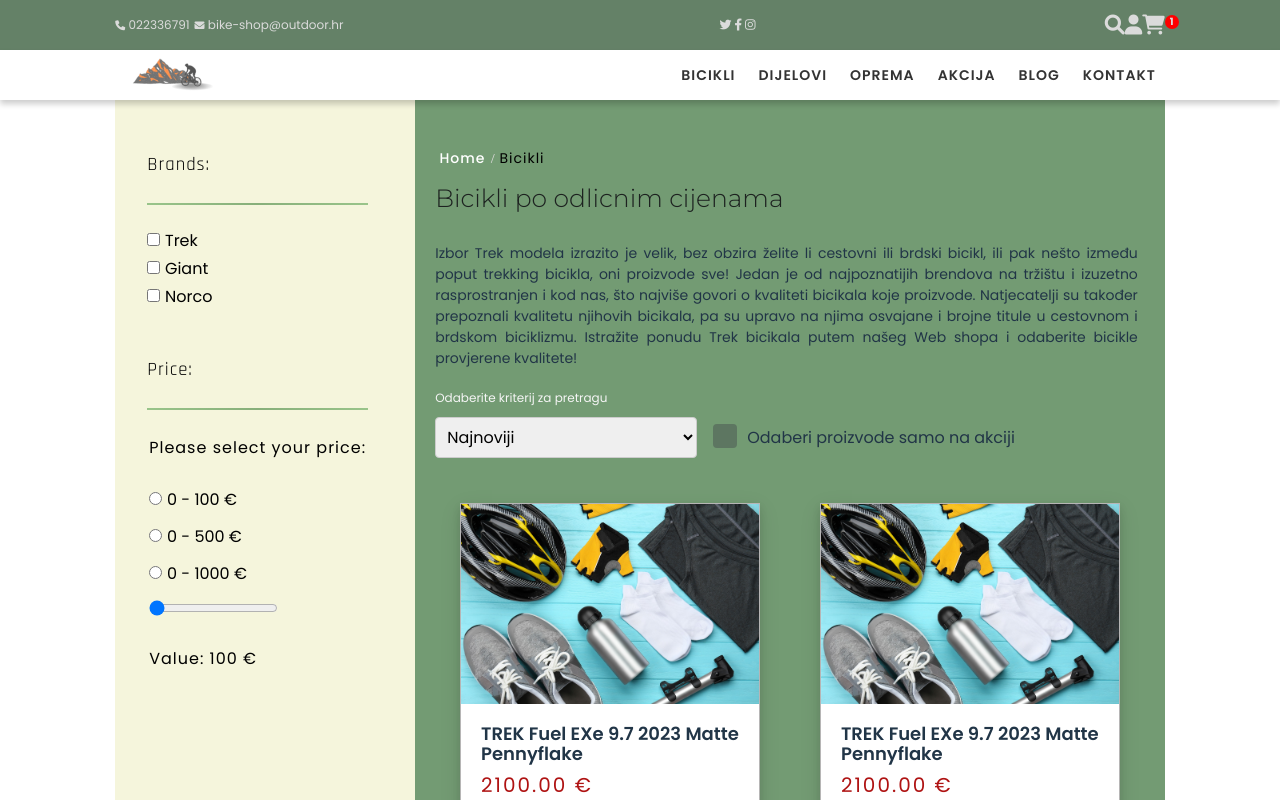
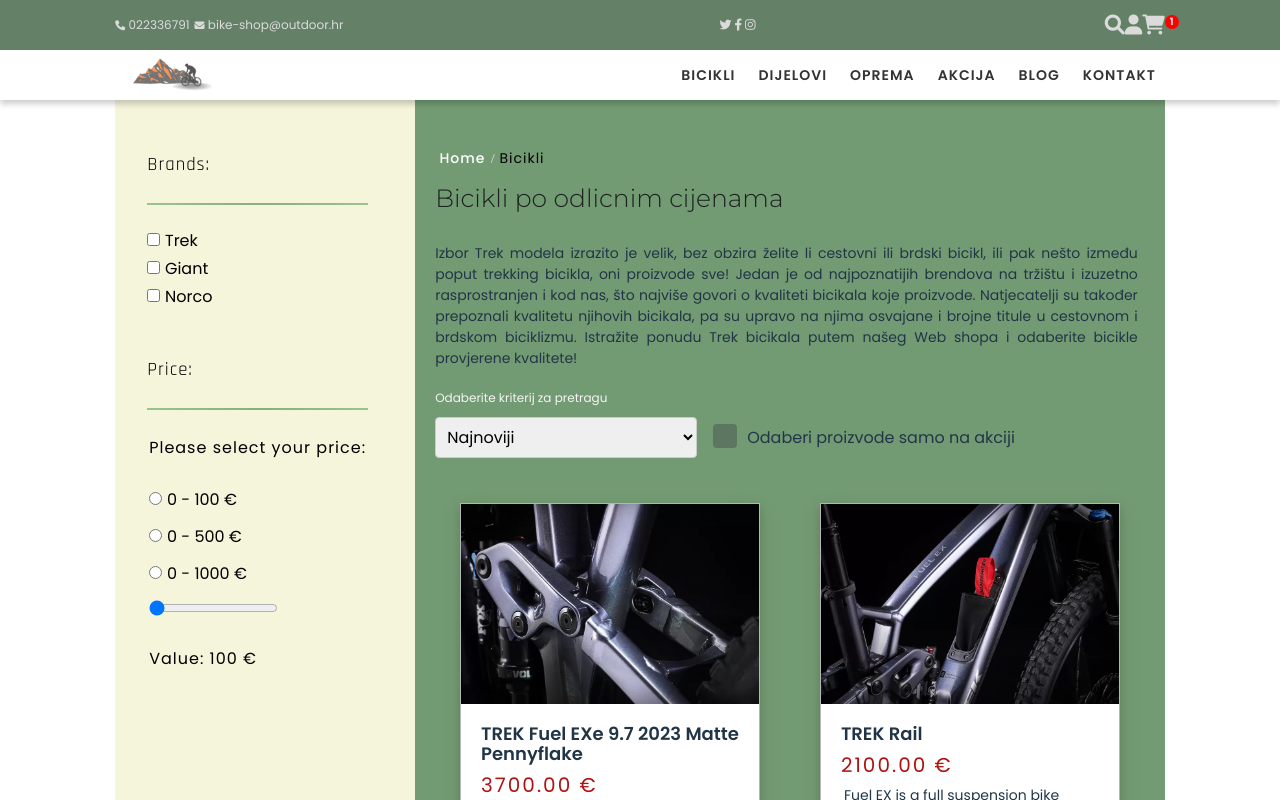
Before and after one commit to CharacterXY/webshop-react, a React (Vite) app: page /bicikli in a window 1280 px wide. Shown: the top 800 px of the page. Built offline with nearby package versions, Linux system fonts and the light colour scheme; data requests are answered from the project's data file.

Commit message:
commit s racunala

```diff
--- a/data/products.json
+++ b/data/products.json
@@ -5,23 +5,23 @@
       "title": "TREK Fuel EXe 9.7 2023 Matte Pennyflake",
       "price": "3700.00 €",
       "description": "Fuel EX is a full suspension bike that’s made to hit every trail, every day. From epic long-distance rides to rowdy local trails after work, Fuel EX’s balanced geometry and sweet-spot suspension set-up give you nerve for descents and heart for climbs. We don’t think you should have to choose just one mountain bike. But if you do, choose this one.",
-      "imageUrl": "../../assets/bicikli-oprema.jpg"
+      "imageUrl": "/src/assets/fuel-ex-8(3).webp"
     },
 
     {
       "id": 2,
       "title": "TREK Rail",
       "price": "2100.00 €",
-      "description": "Ovo je smao neki text o ovoj bicikli",
-      "imageUrl": "../../assets/trek-rail.webp"
+      "description": "Fuel EX is a full suspension bike that’s made to hit every trail, every day. From epic long-distance rides to rowdy local trails after work, Fuel EX’s balanced geometry and sweet-spot suspension set-up give you nerve for descents and heart for climbs. We don’t think you should have to choose just one mountain bike. But if you do, choose this one.",
+      "imageUrl": "/src/assets/fuel-ex-8(2).webp"
     },
 
     {
       "id": 3,
       "title": "Giant Anthem",
       "price": "1800.00 €",
-      "description": "Ovo je smao neki text o ovoj bicikli",
-      "imageUrl": "../../assets/trek_rail9.8.webp"
+      "description": "Fuel EX is a full suspension bike that’s made to hit every trail, every day. From epic long-distance rides to rowdy local trails after work, Fuel EX’s balanced geometry and sweet-spot suspension set-up give you nerve for descents and heart for climbs. We don’t think you should have to choose just one mountain bike. But if you do, choose this one.",
+      "imageUrl": "/src/assets/trek-rail.webp"
     }
   ]
 }
--- a/src/Components/Pages/BikesPage.jsx
+++ b/src/Components/Pages/BikesPage.jsx
@@ -9,7 +9,6 @@
 import { NavLink } from "react-router-dom";
 
 function Bikes({ products }) {
-
   return (
     <>
       <Header />
@@ -60,10 +59,15 @@
             </label>
           </div>
           <div className="card-container">
-           { products.map((product) => (
-              <Product />
-           ))}
-
+            {products.map((product) => (
+              <Product
+                key={product.id}
+                title={product.title}
+                price={product.price}
+                description={product.description}
+                imageUrl={product.imageUrl}
+              />
+            ))}
           </div>
           <div className="pagination">
             <div className="pagination pagination--1">1</div>
--- a/src/Components/Products/Product.jsx
+++ b/src/Components/Products/Product.jsx
@@ -1,26 +1,20 @@
 import "./Product.scss";
-import productImage from "../../assets/bicikli-oprema.jpg";
+//import productImage from "../../assets/bicikli-oprema.jpg";
 
-function Product({ products }) {
+function Product({ title, price, description, imageUrl }) {
+  const fullImageUrl = `${imageUrl}`;
+
   return (
     <div>
       <div className="product-card">
         <div className="product-image">
-          <img src={productImage} alt="Product Image" />
+          <img src={imageUrl} alt="Product Image" />
         </div>
+
         <div className="product-info product-info-background">
-          <div className="product-title">
-            TREK Fuel EXe 9.7 2023 Matte Pennyflake
-          </div>
-          <div className="product-price">2100.00 €</div>
-          <div className="product-description">
-            Fuel EX is a full suspension bike that’s made to hit every trail,
-            every day. From epic long-distance rides to rowdy local trails after
-            work, Fuel EX’s balanced geometry and sweet-spot suspension set-up
-            give you nerve for descents and heart for climbs. We don’t think you
-            should have to choose just one mountain bike. But if you do, choose
-            this one.
-          </div>
+          <div className="product-title">{title}</div>
+          <div className="product-price">{price}</div>
+          <div className="product-description">{description}</div>
           <div className="bottom-card">
             <a href="">
               U Košaricu <i className="fas fa-shopping-cart"></i>{" "}
--- a/src/Components/SidebarProducts/SidebarProducts.jsx
+++ b/src/Components/SidebarProducts/SidebarProducts.jsx
@@ -57,7 +57,7 @@
               name="price"
               min="100"
               max="5000"
-              value={price}
+              defaultValue={price}
               step="10"
             />
             <br />
```
